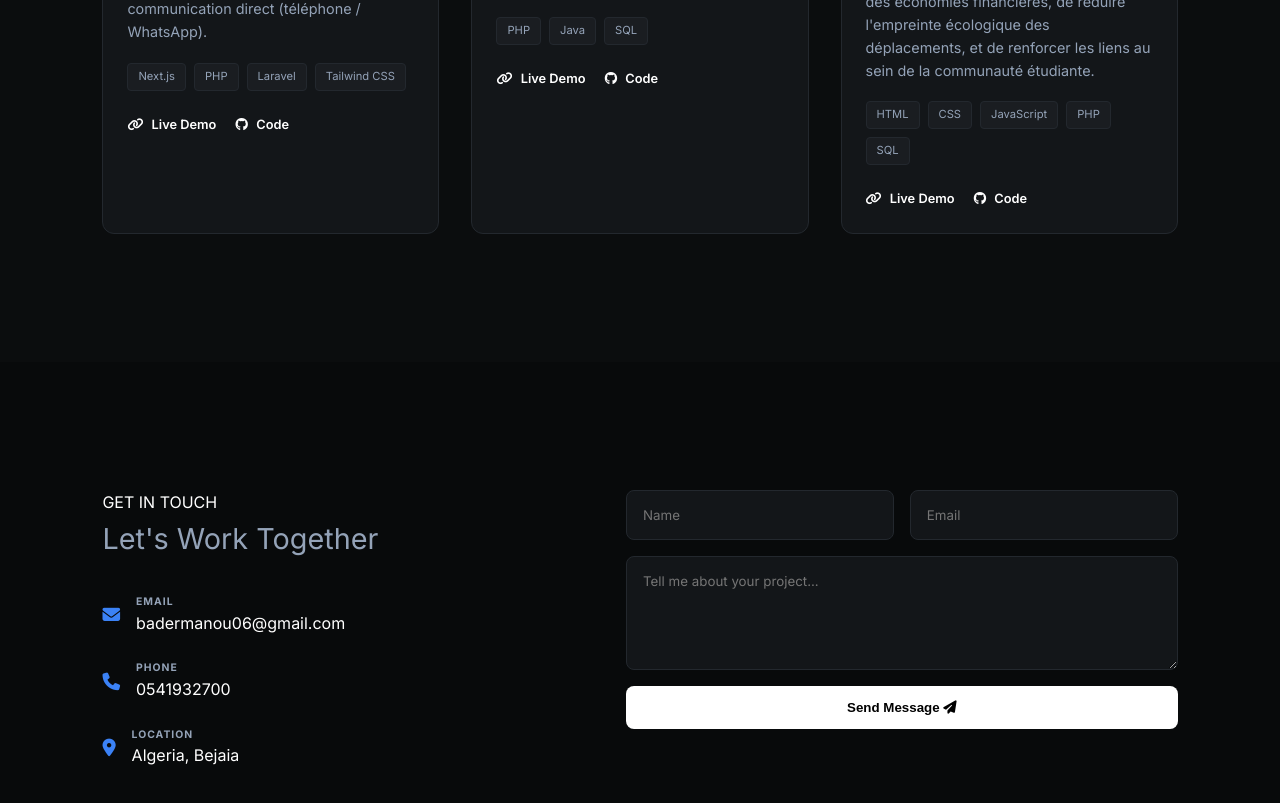
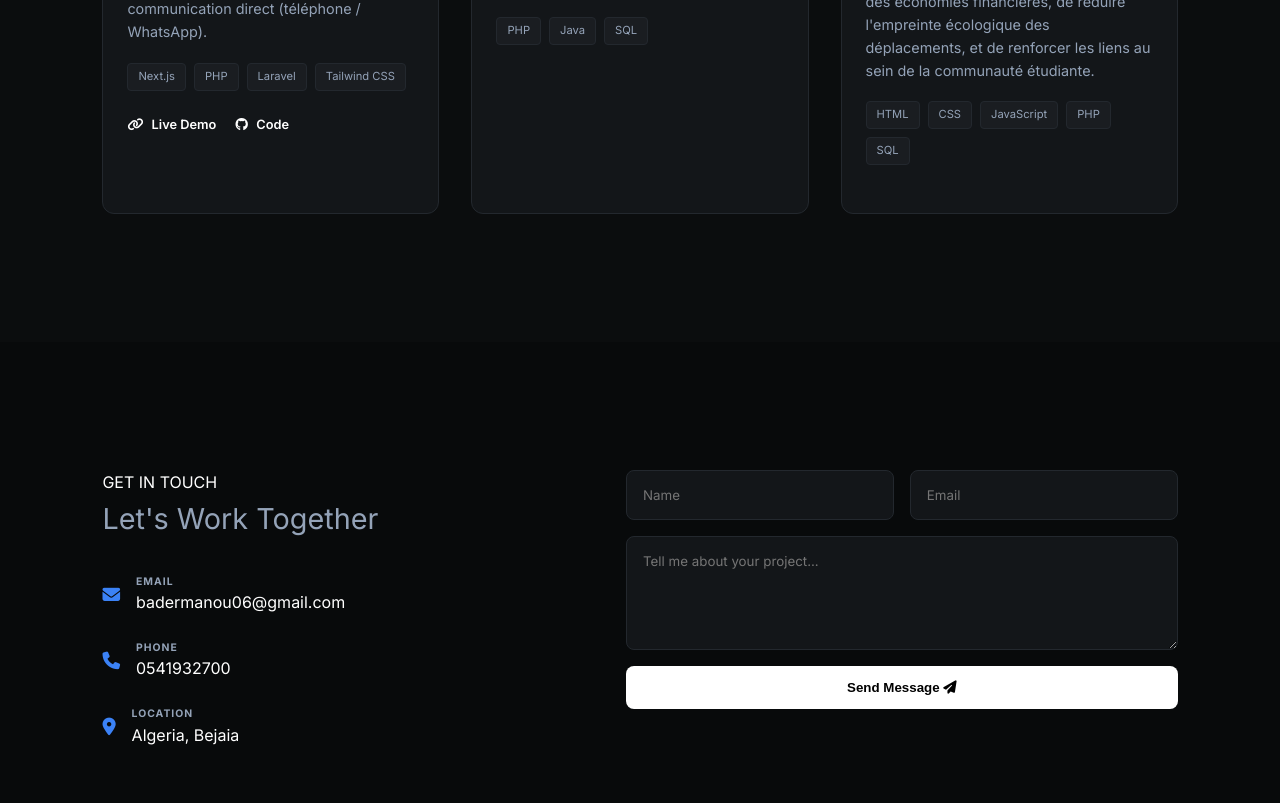
Before and after one commit to Bader-Mamou/my-portfolio, a plain HTML site: page index.html in a window 1280 px wide. Shown: the part 3256-4059 px from the top of the page. Drawn offline with Linux system fonts and the light colour scheme.

Commit message:
Fix HTML formatting and structureremove

```diff
--- a/index.html
+++ b/index.html
@@ -139,10 +139,7 @@
                     rapide, plus pratique et plus accessible, tout en facilitant la gestion des trajets et des billets du côté
                     de la gare.</p>
                     <div class="tags"><span>PHP</span><span>Java</span><span>SQL</span></div>
-                    <div class="card-links">
-                        <a href="#"><i class="fas fa-link"></i> Live Demo</a>
-                        <a href="https://github.com/Bader-Mamou" target="_blank"><i class="fab fa-github"></i> Code</a>
-                    </div>
+
                 </div>
             </div>
 
@@ -161,10 +158,7 @@
                     de réaliser des économies financières, de réduire l'empreinte écologique des déplacements, et
                     de renforcer les liens au sein de la communauté étudiante.</p>
                     <div class="tags"><span>HTML</span><span>CSS</span><span>JavaScript</span><span>PHP</span><span>SQL</span></div>
-                    <div class="card-links">
-                        <a href="#"><i class="fas fa-link"></i> Live Demo</a>
-                        <a href="https://github.com/Bader-Mamou" target="_blank"><i class="fab fa-github"></i> Code</a>
-                    </div>
+
                 </div>
             </div>
         </div>
```
